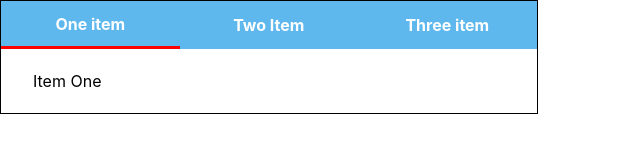
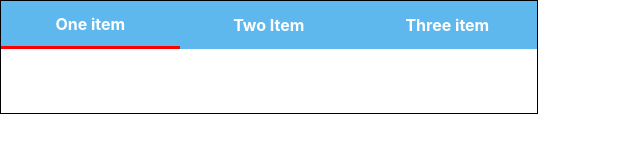
Before and after one commit to PavlikFilippich/CultumReact, a React (Create React App) app: page / in a window 1280 px wide. Shown: the top 161 px of the page, without its empty margins (0-640 px from the left). Built offline with nearby package versions, Linux system fonts and the light colour scheme.

Commit message:
Error in console
Child elemnt tr only td

```diff
--- a/src/components/content/FirstTab.js
+++ b/src/components/content/FirstTab.js
@@ -2,9 +2,7 @@ import React from 'react';
 
 function FirstTab() {
     return (
-
-            <span>Item One</span>
-
+        <td>Item One</td>
     )
 }
 
--- a/src/components/content/SecondTab.js
+++ b/src/components/content/SecondTab.js
@@ -2,7 +2,7 @@ import React from 'react';
 
 function SecondTab() {
     return (
-            <span>Item two</span>
+        <td>Item two</td>
     )
 }
 
--- a/src/components/content/ThirdTab.js
+++ b/src/components/content/ThirdTab.js
@@ -2,7 +2,7 @@ import React from 'react';
 
 function ThirdTab() {
     return (
-            <span>Item Three</span>
+        <td>Item Three</td>
     )
 }
 
```
